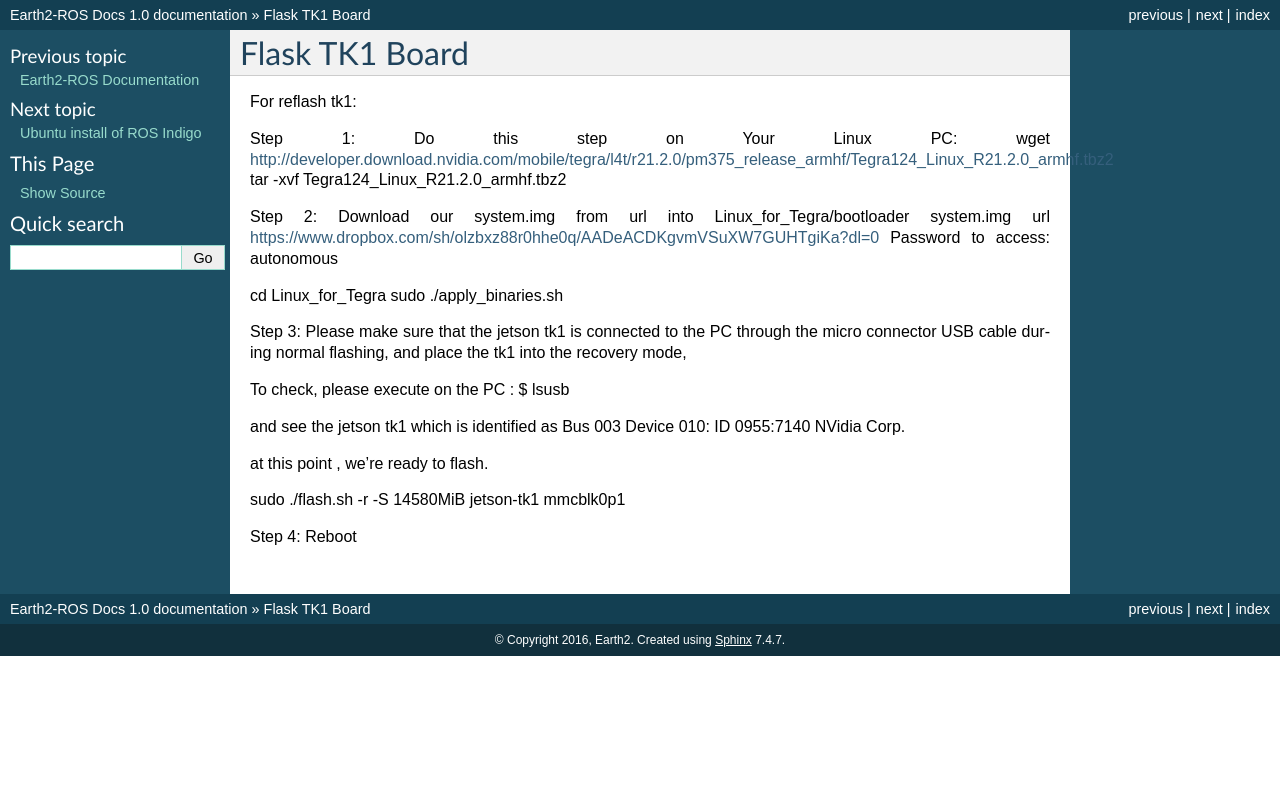
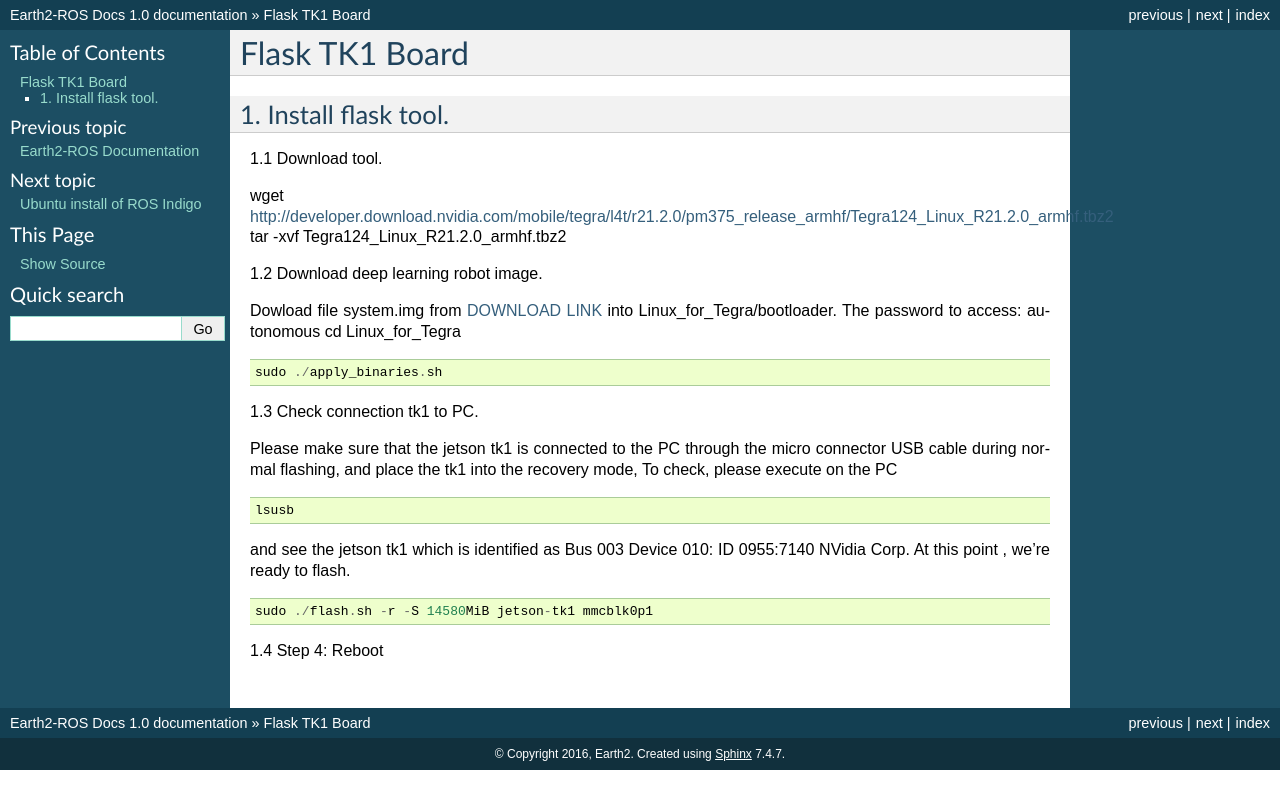
Before and after one commit to jacksnow00/earth2-docs, a Sphinx documentation site: the page built from docs/flaskboard.rst, in a window 1280 px wide. Shown: the top 809 px of the page. Built offline with Sphinx 7.4.7, drawn with Linux system fonts in a browser that asks for light colours.

Commit message:
reformat

```diff
--- a/docs/flaskboard.rst
+++ b/docs/flaskboard.rst
@@ -1,28 +1,34 @@
 ==============================
 Flask TK1 Board
 ==============================
-For reflash tk1:
 
-Step 1: Do this step on Your Linux PC:
+1. Install flask tool.
+----------------------
+
+1.1 Download tool.
+
 wget http://developer.download.nvidia.com/mobile/tegra/l4t/r21.2.0/pm375_release_armhf/Tegra124_Linux_R21.2.0_armhf.tbz2
 tar -xvf Tegra124_Linux_R21.2.0_armhf.tbz2
 
-Step 2: Download our system.img from url into Linux_for_Tegra/bootloader
-system.img url https://www.dropbox.com/sh/olzbxz88r0hhe0q/AADeACDKgvmVSuXW7GUHTgiKa?dl=0
-Password to access: autonomous
+1.2 Download deep learning robot image.
 
+Dowload file system.img from `DOWNLOAD LINK <https://www.dropbox.com/sh/olzbxz88r0hhe0q/AADeACDKgvmVSuXW7GUHTgiKa?dl=0>`_ into Linux_for_Tegra/bootloader. The password to access: autonomous
 cd Linux_for_Tegra
-sudo ./apply_binaries.sh
+::
 
-Step 3: Please make sure that the jetson tk1 is connected to the PC through the micro connector USB cable during normal flashing, and place the tk1 into the recovery mode,
+  sudo ./apply_binaries.sh
 
-To check, please execute on the PC :
-$ lsusb
+1.3 Check connection tk1 to PC.
 
-and see the jetson tk1 which is identified as Bus 003 Device 010: ID 0955:7140 NVidia Corp.
+Please make sure that the jetson tk1 is connected to the PC through the micro connector USB cable during normal flashing, and place the tk1 into the recovery mode,
+To check, please execute on the PC
+::
 
-at this point , we're ready to flash.
+  lsusb
 
-sudo ./flash.sh -r -S 14580MiB jetson-tk1 mmcblk0p1
+and see the jetson tk1 which is identified as Bus 003 Device 010: ID 0955:7140 NVidia Corp. At this point , we're ready to flash.
+::
 
-Step 4: Reboot
+  sudo ./flash.sh -r -S 14580MiB jetson-tk1 mmcblk0p1
+
+1.4 Step 4: Reboot
```
